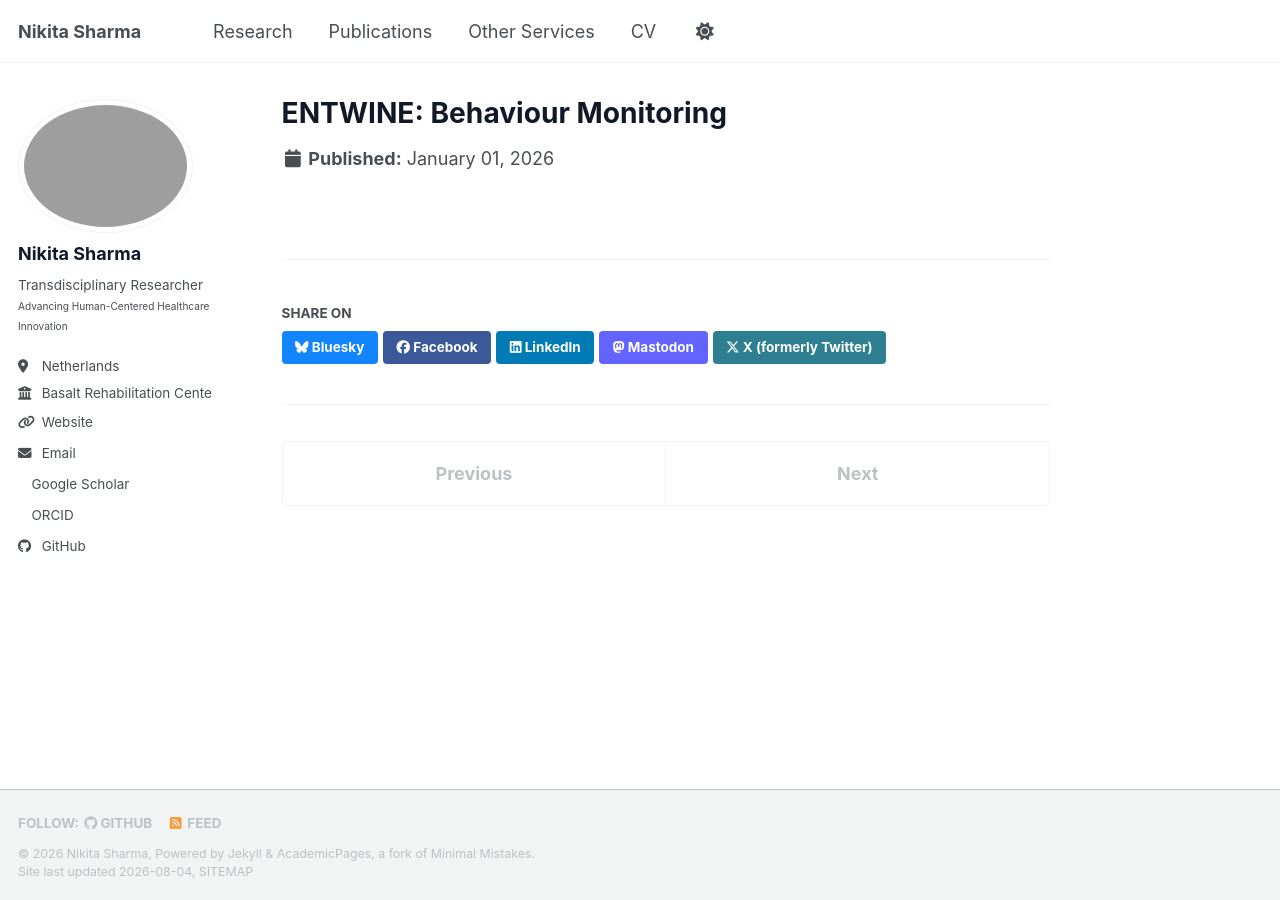
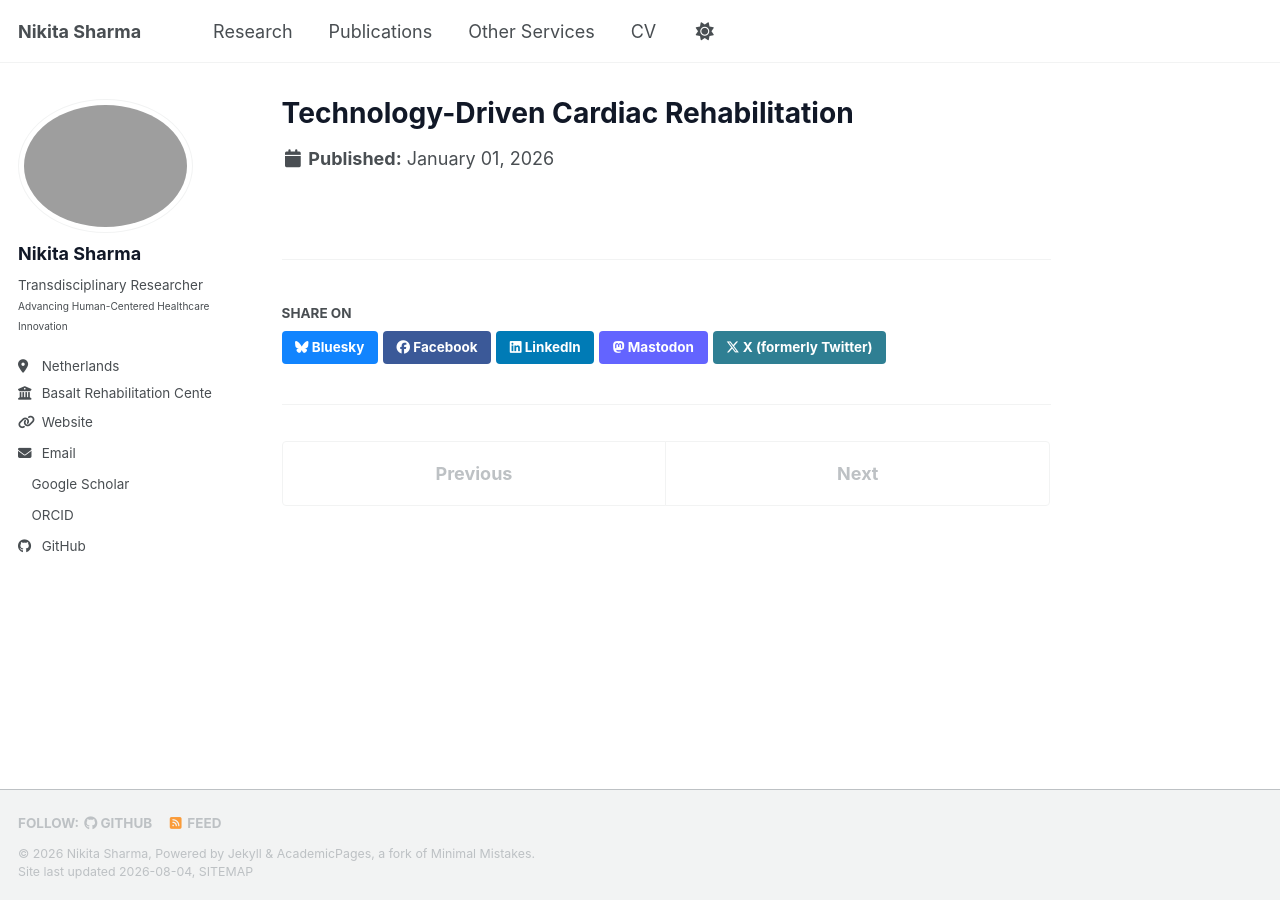
Before and after one commit to nikitasharma14/Portfolio, a Jekyll site: the page built from _portfolio/ cardiac.md, in a window 1280 px wide. Built offline with Jekyll 4.4.1, drawn with Linux system fonts in a browser that asks for light colours; a style sheet for code colours, icons or effects is not loaded.

Commit message:
Update  cardiac.md

```diff
--- a/_portfolio/ cardiac.md
+++ b/_portfolio/ cardiac.md
@@ -1,9 +1,17 @@
 ---
-title: "ENTWINE: Behaviour Monitoring"
+title: "Technology-Driven Cardiac Rehabilitation"
 
 collection: portfolio
 
 permalink: /portfolio/cardiac/
 
 date: 2026-01-01
+
+image: /images/cardiac-rehabilitation.jpg
+
+skills:
+  - AI
+  - Digital Health
+  - Cardiac Rehabilitation
+  - Data Science
 ---
```
